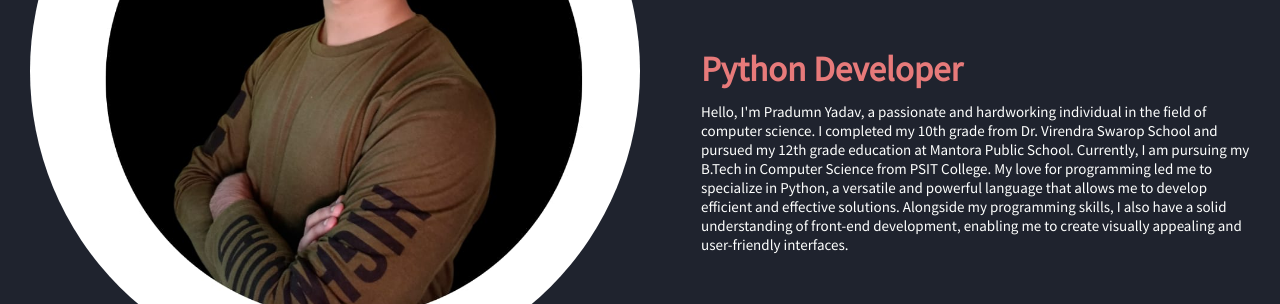
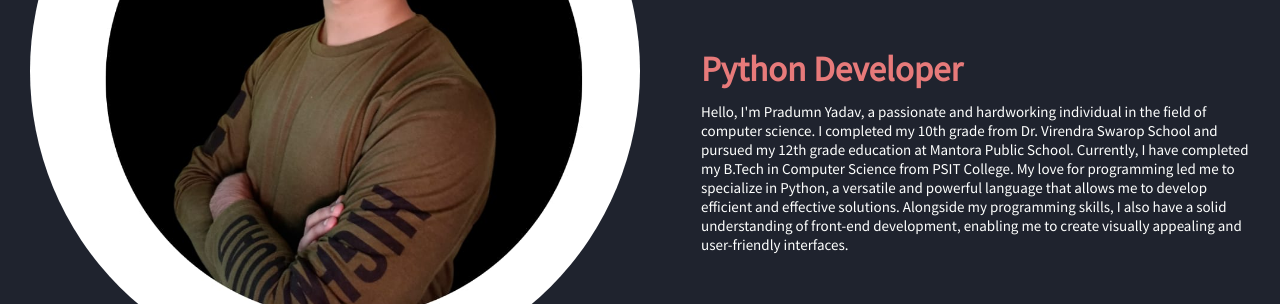
Before and after one commit to Pradumn028/Portfolio_Project, a plain HTML site: page index.html in a window 1280 px wide. Shown: the part 1017-1321 px from the top of the page. Drawn offline with nearby package versions, Linux system fonts and the light colour scheme; a web font is replaced by a local one.

Commit message:
4th commit

```diff
--- a/index.html
+++ b/index.html
@@ -82,7 +82,7 @@
 
 
 
-Hello, I'm Pradumn Yadav, a passionate and hardworking individual in the field of computer science. I completed my 10th grade from Dr. Virendra Swarop School and pursued my 12th grade education at Mantora Public School. Currently, I am pursuing my B.Tech in Computer Science from PSIT College.
+Hello, I'm Pradumn Yadav, a passionate and hardworking individual in the field of computer science. I completed my 10th grade from Dr. Virendra Swarop School and pursued my 12th grade education at Mantora Public School. Currently, I have completed my B.Tech in Computer Science from PSIT College.
 
 My love for programming led me to specialize in Python, a versatile and powerful language that allows me to develop efficient and effective solutions. Alongside my programming skills, I also have a solid understanding of front-end development, enabling me to create visually appealing and user-friendly interfaces.
 
```
